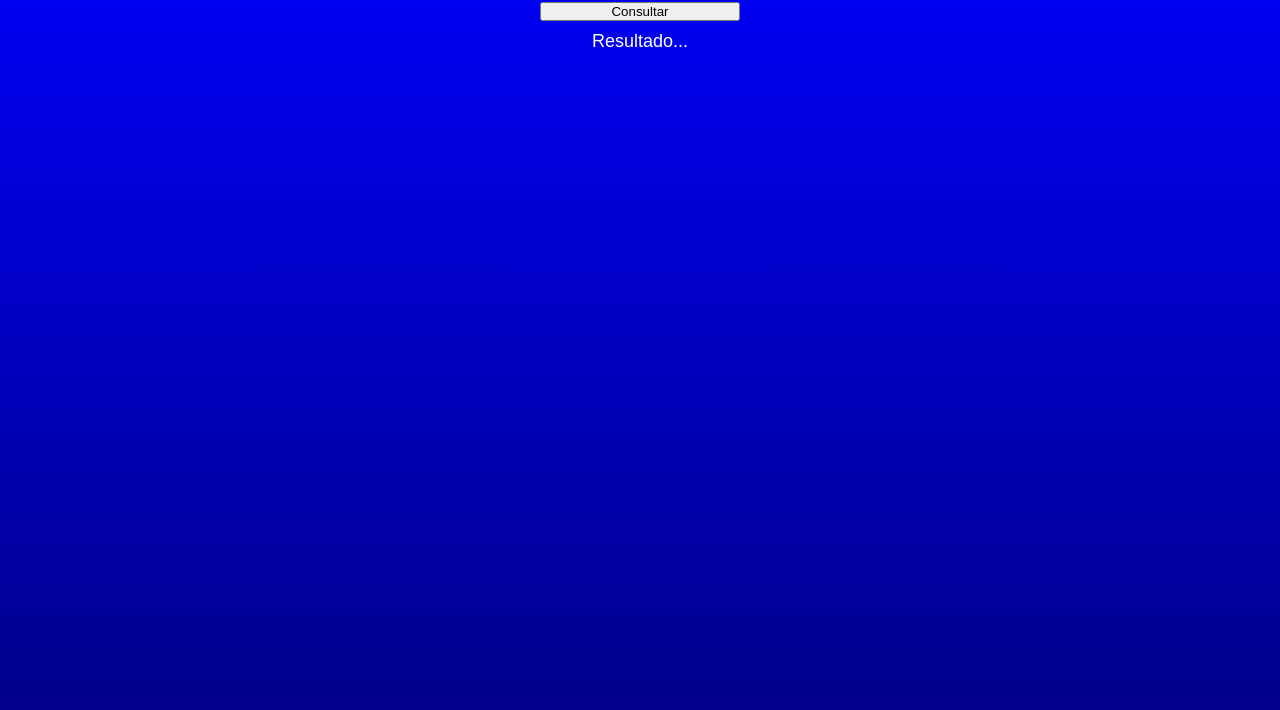
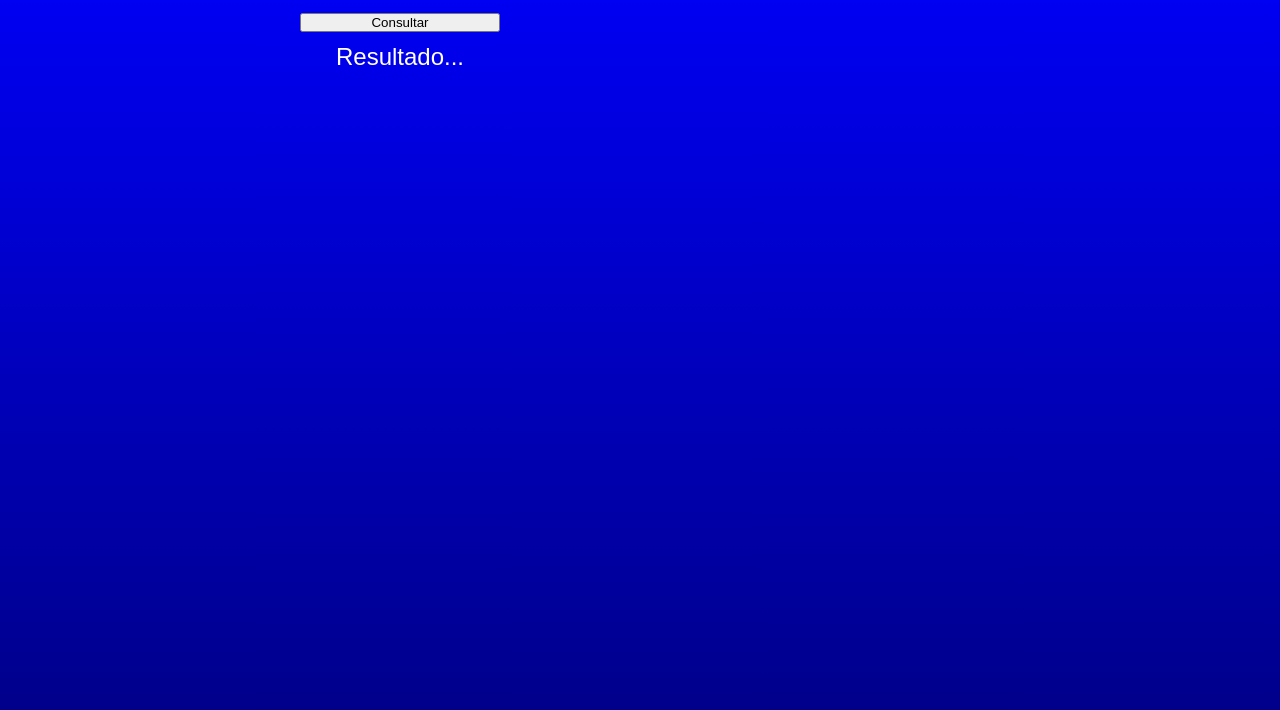
Before and after one commit to Rafael-Arcanjo13/Identificador-de-Nacionalidade, a plain HTML site: page index.html in a window 1280 px wide. Shown: the part 90-800 px from the top of the page. Drawn offline with Linux system fonts and the light colour scheme.

Commit message:
Revert "Correção 1"
This reverts commit b87562254e33284ad40f603416df2511fa28be79.

```diff
--- a/index.html
+++ b/index.html
@@ -15,12 +15,10 @@
         }
 
         body {
-            font: normal 18px Arial;
+            font: normal 18pt Arial;
             background-image: linear-gradient(to bottom, blue, darkblue);
-            width: 100%;
+            width: 100vh;
             height: 100vh;
-            background-size: contain;
-            background-repeat: no-repeat;
         }
 
         main {
```
